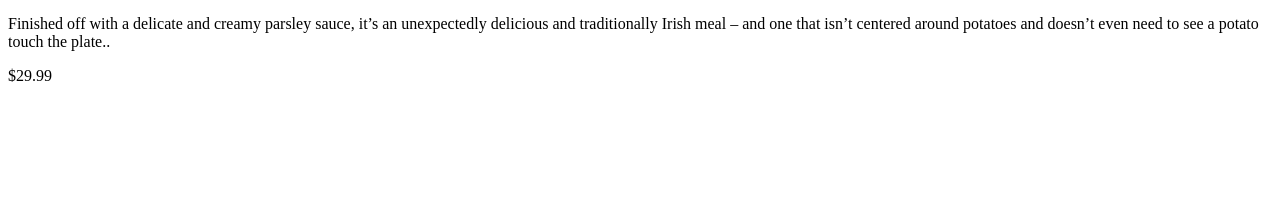
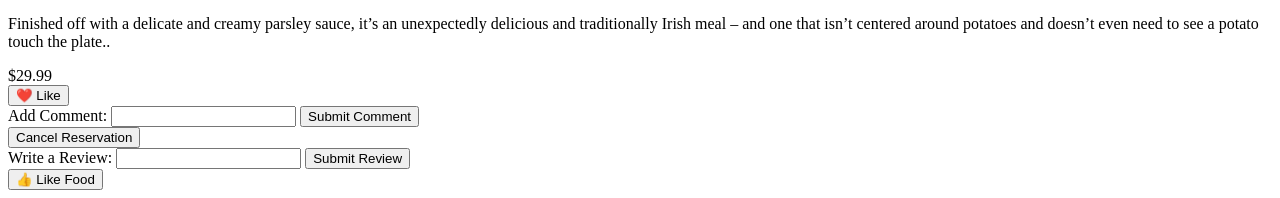
Before and after one commit to faithchebet/french-biestro, a plain HTML site: page index.html in a window 1280 px wide. Shown: the part 3958-4156 px from the top of the page. Before the commit the page ends 4051 px from the top, so only its background shows below. Drawn offline with Linux system fonts and the light colour scheme.

Commit message:
index.html

```diff
--- a/index.html
+++ b/index.html
@@ -115,5 +115,27 @@
     </div>
     </div>
 
+    <div id="imageContainer"></div>
+
+<button id="heartIcon">❤️ Like</button>
+
+<form id="commentForm">
+  <label for="newComment">Add Comment:</label>
+  <input type="text" id="newComment" required>
+  <button type="submit">Submit Comment</button>
+</form>
+
+<button id="cancelReservation">Cancel Reservation</button>
+
+<form id="reviewForm">
+  <label for="newReview">Write a Review:</label>
+  <input type="text" id="newReview" required>
+  <button type="submit">Submit Review</button>
+</form>
+
+<button id="likeFood">👍 Like Food</button>
+
+    </section>
+
         </body>
         </html>
```
